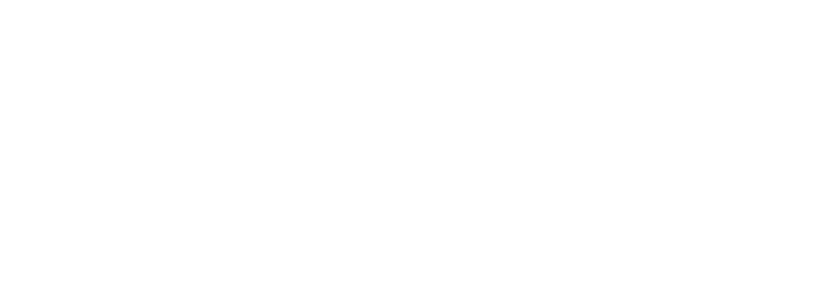
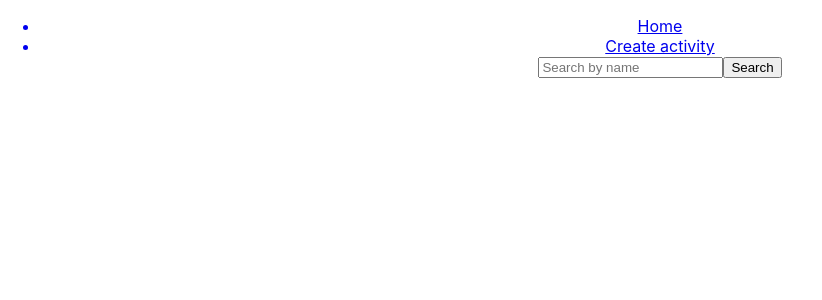
Before and after one commit to fformento1/PI-COUNTRIES, a React (Create React App) app in the folder PI-Countries-main/client/: page /form in a window 1280 px wide. Shown: the top 300 px of the page, without its empty margins (0-822 px from the left). Built offline with nearby package versions, Linux system fonts and the light colour scheme.

Commit message:
Componente SearchBar listo

```diff
--- a/PI-Countries-main/client/src/App.js
+++ b/PI-Countries-main/client/src/App.js
@@ -2,11 +2,16 @@
 import CountriesCards from "./Components/CountriesCards/CountriesCards";
 import LandingPage from "./Components/LandingPage/LandingPage";
 import CountryCardDetail from "./Components/CountryCardDetail/CountryCardDetail";
+import SearchBar from "./Components/SearchBar/SearchBar";
 import { Route, Switch } from "react-router-dom";
 
 function App() {
   return (
     <div className="App">
+      <Route
+        path={["/home", "/detail/:id", "/form", "/detailByName"]}
+        component={SearchBar}
+      />
       <Route path="/home" component={CountriesCards} />
       <Route exact path="/" component={LandingPage} />
       <Route path="/detail/:id" component={CountryCardDetail} />
--- a/PI-Countries-main/client/src/Components/SearchBar/SearchBar.jsx
+++ b/PI-Countries-main/client/src/Components/SearchBar/SearchBar.jsx
@@ -0,0 +1,42 @@
+import React, { useState } from "react";
+import { Link } from "react-router-dom";
+
+export const SearchBar = () => {
+  const [buscar, setBuscar] = useState("");
+
+  function handleChange(e) {
+    setBuscar(e.target.value);
+  }
+
+  return (
+    <div>
+      <nav>
+        <ul>
+          <Link to="/home/">
+            <li>Home</li>
+          </Link>
+          <Link to="/form">
+            <li>Create activity</li>
+          </Link>
+          <input
+            placeholder="Search by name"
+            value={buscar}
+            onChange={(e) => {
+              if (
+                /^[A-Za-z\s]+$/g.test(e.target.value.trim()) ||
+                e.target.value === ""
+              ) {
+                handleChange(e);
+              }
+            }}
+          />
+          <Link to={`/detailByName?name=${buscar}`}>
+            <button>Search</button>
+          </Link>
+        </ul>
+      </nav>
+    </div>
+  );
+};
+
+export default SearchBar;
```
